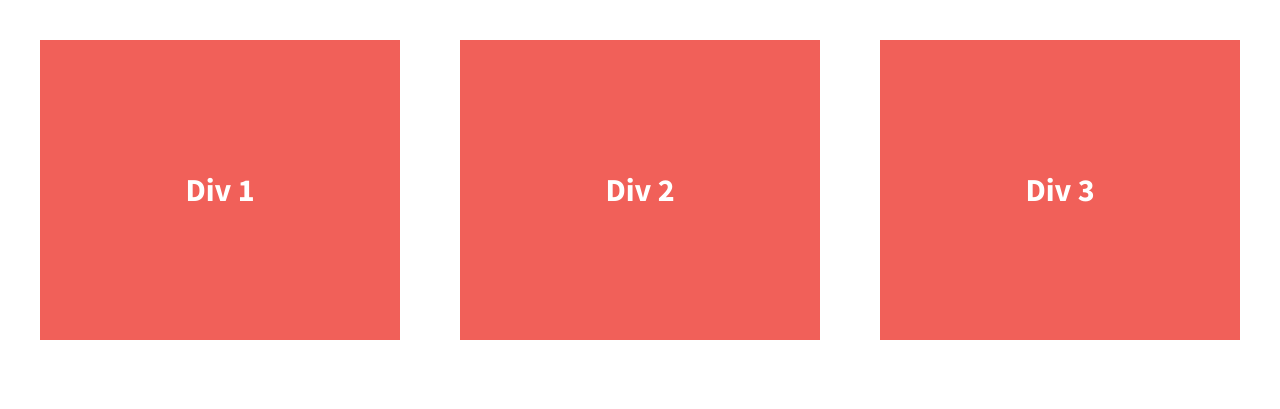
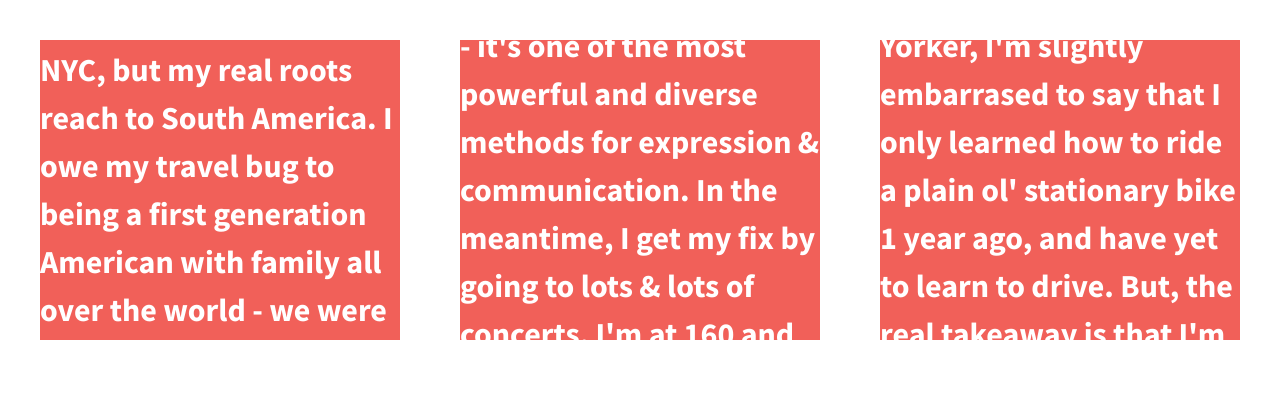
Before and after one commit to Norm-S/07.01-206-divs-flexbox-starter, a plain HTML site: page index.html in a window 1280 px wide. Drawn offline with nearby package versions, Linux system fonts and the light colour scheme.

Commit message:
Change wrapper divs text content

```diff
--- a/index.html
+++ b/index.html
@@ -1,5 +1,6 @@
 <!doctype html>
 <html class="no-js" lang="">
+
 <head>
     <meta charset="utf-8">
     <meta http-equiv="x-ua-compatible" content="ie=edge">
@@ -16,6 +17,7 @@
     <link href='http://fonts.googleapis.com/css?family=Lora:700' rel='stylesheet' type='text/css'>
     <link href='http://fonts.googleapis.com/css?family=Source+Sans+Pro:400,700' rel='stylesheet' type='text/css'>
 </head>
+
 <body>
     <!--[if lt IE 8]>
             <p class="browserupgrade">You are using an <strong>outdated</strong> browser. Please <a href="http://browsehappy.com/">upgrade your browser</a> to improve your experience.</p>
@@ -23,13 +25,18 @@
 
     <section class="wrapper">
         <div class="div-1">
-                Div 1
+            <p>I was born and raised in NYC, but my real roots reach to South America. I owe my travel bug to being a
+                first generation American with family all over the world - we were always on the go!</p>
         </div>
         <div class="div-2">
-                Div 2
+            <p>My passion: I LOVE music - it's one of the most powerful and diverse methods for expression &amp;
+                communication. In the meantime, I get my fix by going to lots &amp; lots of concerts. I'm at 160 and
+                counting! </p>
         </div>
         <div class="div-3">
-                Div 3
+            <p>A fun fact: As a true New Yorker, I'm slightly embarrased to say that I only learned how to ride a plain
+                ol' stationary bike 1 year ago, and have yet to learn to drive. But, the real takeaway is that I'm
+                learning!</p>
         </div>
     </section>
 
@@ -40,12 +47,15 @@
 
     <!-- Google Analytics: change UA-XXXXX-X to be your site's ID. -->
     <script>
-            (function(b,o,i,l,e,r){b.GoogleAnalyticsObject=l;b[l]||(b[l]=
-            function(){(b[l].q=b[l].q||[]).push(arguments)});b[l].l=+new Date;
-            e=o.createElement(i);r=o.getElementsByTagName(i)[0];
-            e.src='https://www.google-analytics.com/analytics.js';
-            r.parentNode.insertBefore(e,r)}(window,document,'script','ga'));
-            ga('create','UA-XXXXX-X','auto');ga('send','pageview');
+            (function (b, o, i, l, e, r) {
+                b.GoogleAnalyticsObject = l; b[l] || (b[l] =
+                    function () { (b[l].q = b[l].q || []).push(arguments) }); b[l].l = +new Date;
+                e = o.createElement(i); r = o.getElementsByTagName(i)[0];
+                e.src = 'https://www.google-analytics.com/analytics.js';
+                r.parentNode.insertBefore(e, r)
+            }(window, document, 'script', 'ga'));
+        ga('create', 'UA-XXXXX-X', 'auto'); ga('send', 'pageview');
     </script>
 </body>
+
 </html>
```
Lines whose indentation alone changed are shown as unchanged.
